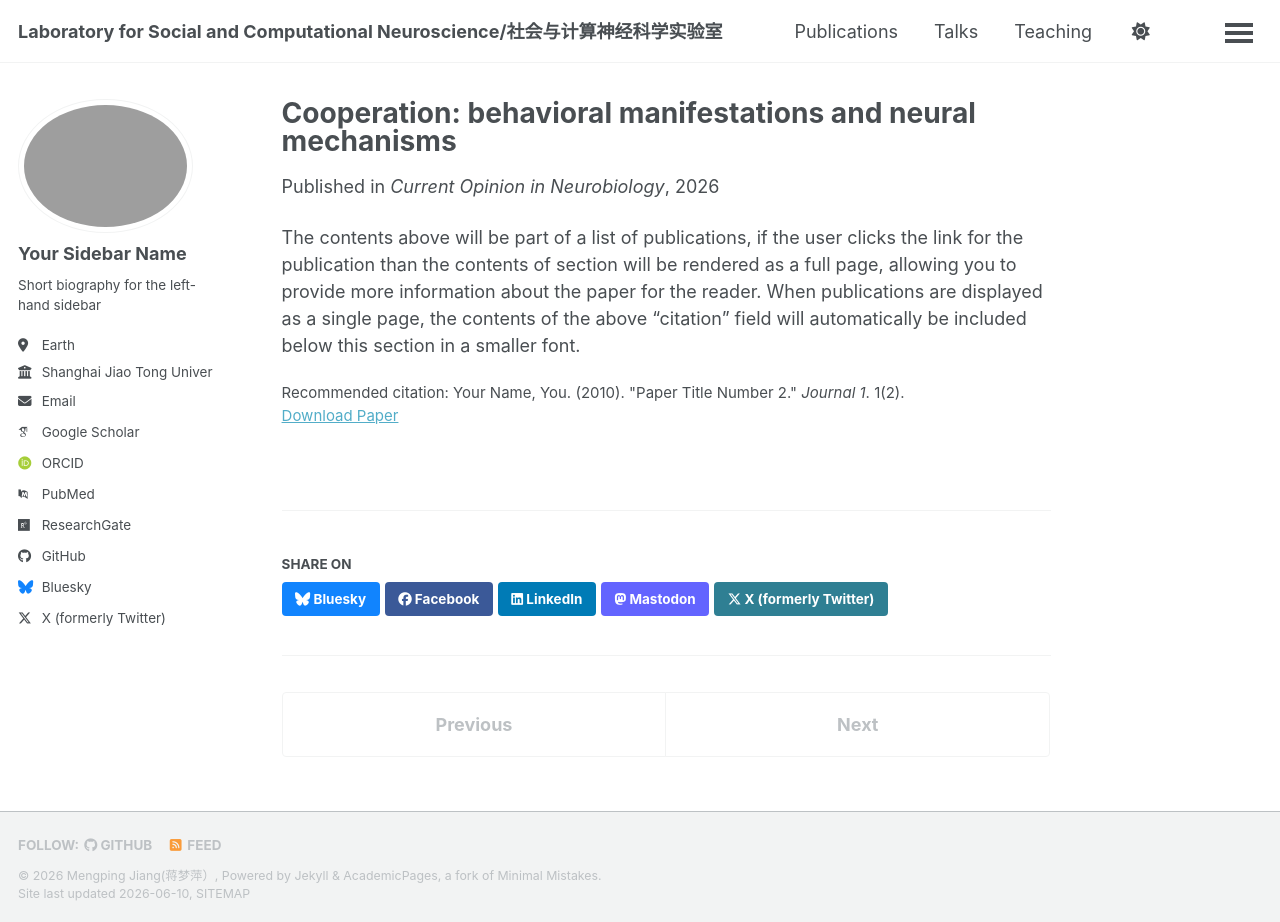
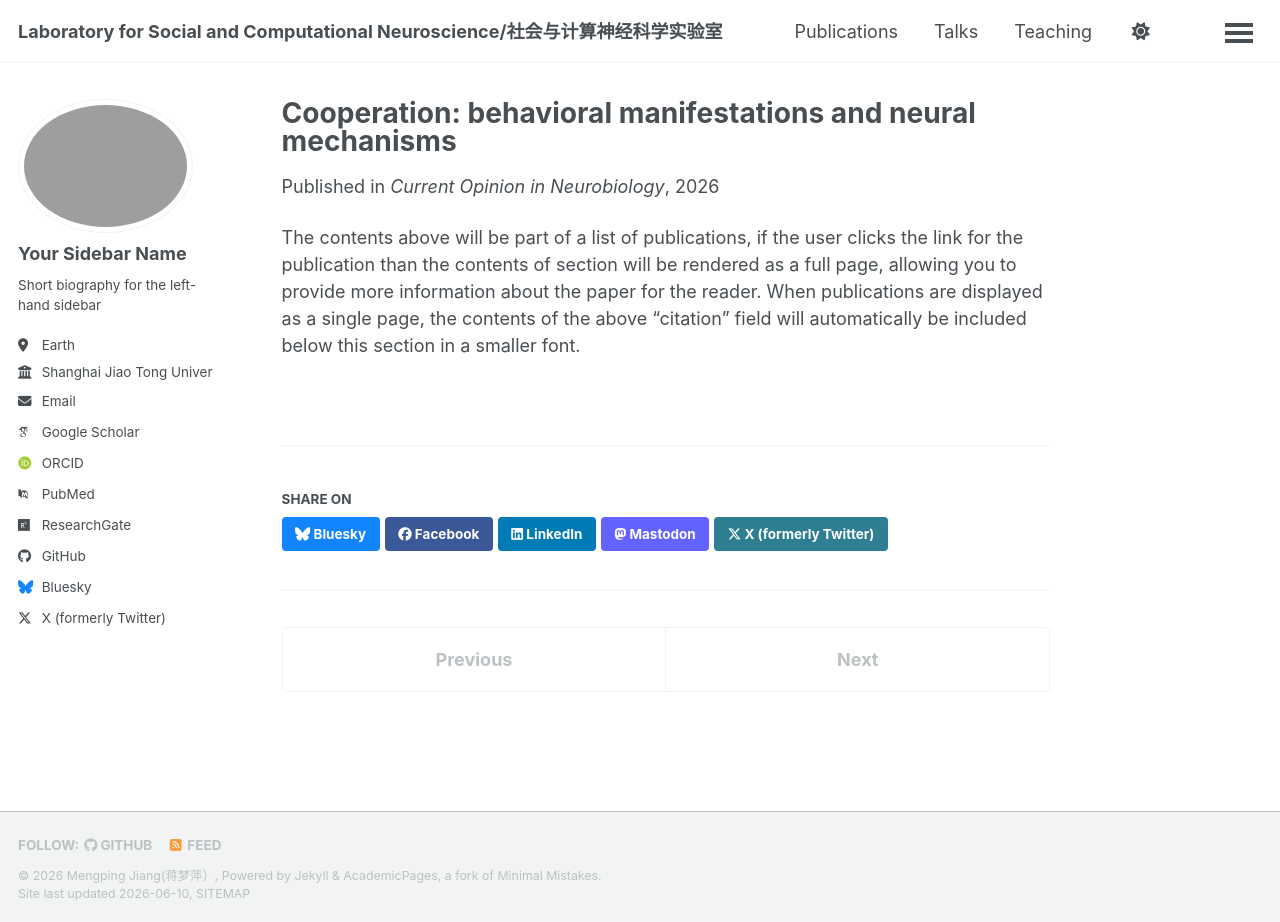
Before and after one commit to MengpingJiang/mengpingjiang.github.io, a Jekyll site: the page built from _publications/2026-02-19-Cooperation-behavioral-manifestations-neural-mechanisms.md, in a window 1280 px wide and 922 px high. Built offline with Jekyll 4.4.1, drawn with Linux system fonts in a browser that asks for light colours; some web fonts are replaced; a script bundle is joined from its source files by our own code; library files that are not in the unit come from our copies.

Commit message:
Update 2026-02-19-Cooperation-behavioral-manifestations-neural-mechanisms.md

```diff
--- a/_publications/2026-02-19-Cooperation-behavioral-manifestations-neural-mechanisms.md
+++ b/_publications/2026-02-19-Cooperation-behavioral-manifestations-neural-mechanisms.md
@@ -3,11 +3,9 @@ title: "Cooperation: behavioral manifestations and neural mechanisms"
 collection: publications
 category: manuscripts
 permalink: /publication/2026-02-19
-excerpt: 'This paper is about the number 2. The number 3 is left for future work.'
 date: 2026-02-19
 venue: 'Current Opinion in Neurobiology'
 paperurl: 'https://www.sciencedirect.com/science/article/abs/pii/S0959438826000139'
-citation: 'Your Name, You. (2010). &quot;Paper Title Number 2.&quot; <i>Journal 1</i>. 1(2).'
 ---
 
 The contents above will be part of a list of publications, if the user clicks the link for the publication than the contents of section will be rendered as a full page, allowing you to provide more information about the paper for the reader. When publications are displayed as a single page, the contents of the above "citation" field will automatically be included below this section in a smaller font.
```
